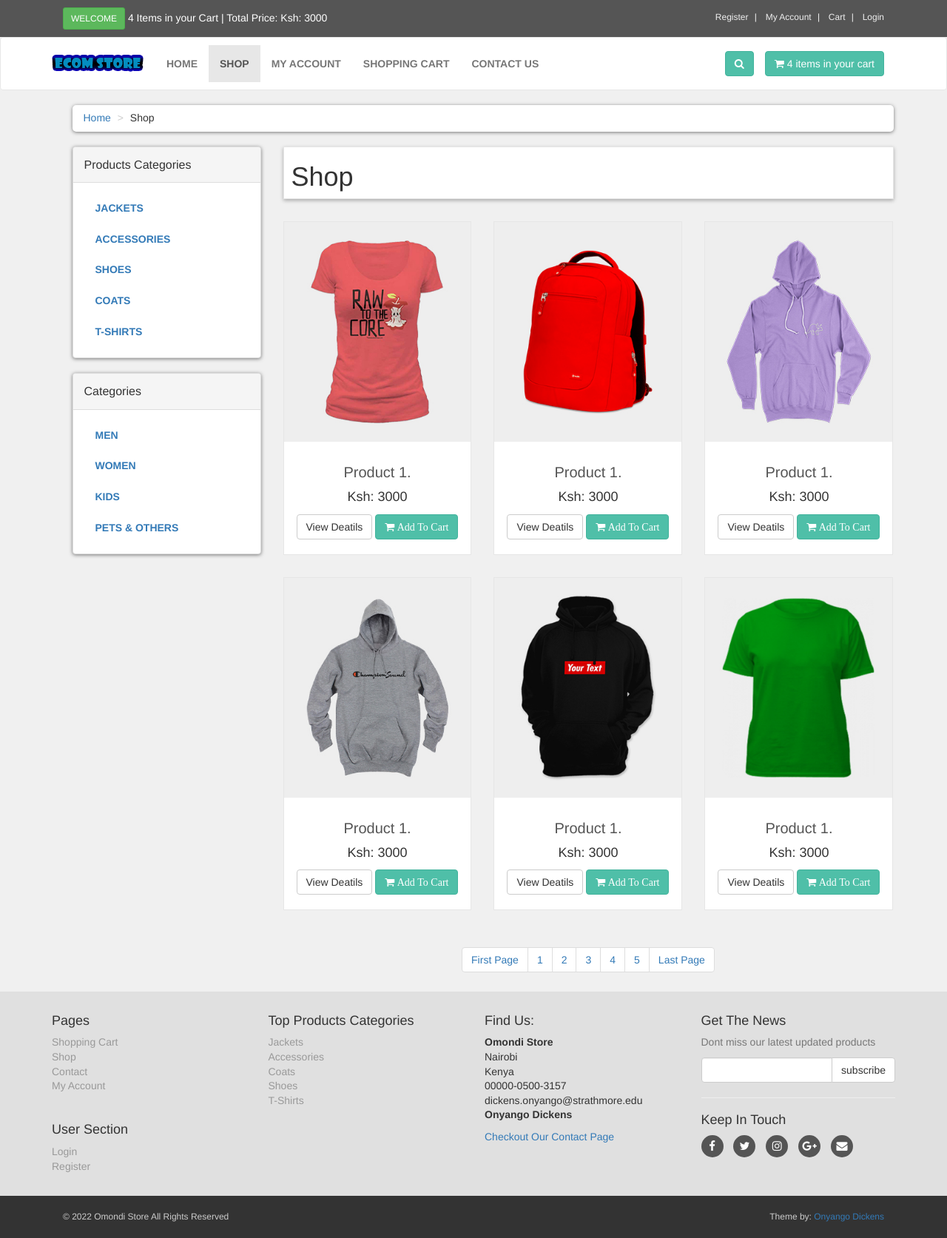
After one commit to d-kens/Ecommerce-Store, a PHP site: page /shop.php in a window 1280 px wide. The commit adds this page. Shown: the whole page at 74% size. Run offline with PHP 8.4, Linux system fonts and the light colour scheme.

Commit message:
Created Shop.php

```diff
--- /dev/null
+++ b/includes/sidebar.php
@@ -0,0 +1,40 @@
+
+<div class="panel panel-default sidebar-menu"><!--"panel panel-default sidebar-menu begin-->
+    <div class="panel-heading"><!--panel-heading begin-->
+        <h3 class="panel-title">Products Categories</h3>
+    </div><!--panel-heading end-->
+
+    <div class="panel-body"><!--panel-body begin-->
+        <ul class="nav nav-pills nav-stacked category-menu"><!--nav nav-pills nav-stacked category-menu begin-->
+
+            <li><a href="">Jackets</a></li>
+            <li><a href="">Accessories</a></li>
+            <li><a href="">Shoes</a></li>
+            <li><a href="">Coats</a></li>
+            <li><a href="">T-Shirts</a></li>
+
+        </ul><!--nav nav-pills nav-stacked category-menu end-->
+    </div><!--panel-body end-->
+
+
+</div><!--"panel panel-default sidebar-menu end-->
+
+
+<div class="panel panel-default sidebar-menu"><!--"panel panel-default sidebar-menu begin-->
+    <div class="panel-heading"><!--panel-heading begin-->
+        <h3 class="panel-title">Categories</h3>
+    </div><!--panel-heading end-->
+
+    <div class="panel-body"><!--panel-body begin-->
+        <ul class="nav nav-pills nav-stacked category-menu"><!--nav nav-pills nav-stacked category-menu begin-->
+
+            <li><a href="">Men</a></li>
+            <li><a href="">Women</a></li>
+            <li><a href="">Kids</a></li>
+            <li><a href="">Pets & Others</a></li>
+
+        </ul><!--nav nav-pills nav-stacked category-menu end-->
+    </div><!--panel-body end-->
+
+
+</div><!--"panel panel-default sidebar-menu end-->
--- /dev/null
+++ b/shop.php
@@ -0,0 +1,373 @@
+<!DOCTYPE html>
+<html lang="en">
+    <head>
+        <meta charset="UTF-8">
+        <meta http-equiv="X-UA-Compatible" content="IE=edge">
+        <meta name="viewport" content="width=device-width, initial-scale=1.0">
+
+        <link rel="stylesheet" href="styles/bootstrap-337.min.css">
+
+        <!--Font awesome-->
+        <link rel="stylesheet" href="font-awsome/css/font-awesome.min.css">
+        <!--Custom CSS file-->
+        <link rel="stylesheet" href="styles/style.css">
+
+        <title>Ecommerce Store</title>
+
+    </head>
+    <body>
+
+        <div id="top"> <!--Top Begin-->
+            <div class="container"><!--Container Begin-->
+
+                <div class="col-md-6 offer"><!--col-md-6 offer begin -->
+
+                    <a href="" class="btn btn-success btn-sm">Welcome</a>
+                    <a href="checkout.php">4 Items in your Cart | Total Price: Ksh: 3000</a>
+
+                </div><!--col-md-6 offer end-->
+
+                <div class="col-md-6"><!--col-md-6 begin-->
+
+                    <ul class="menu"><!--cmenu begin-->
+                        <li>
+                            <a href="customer_register.php">Register</a>
+                        </li>
+                        <li>
+                            <a href="checkout.php">My Account</a>
+                        </li>
+                        <li>
+                            <a href="cart.php">Cart</a>
+                        </li>
+                        <li>
+                            <a href="checkout.php">Login</a>
+                        </li>
+                    </ul><!--cmenu end-->
+
+                </div><!--col-md-6 end-->
+
+            </div><!--Container End-->
+        </div><!--Top end-->
+
+        <div id="navbar" class="navbar navbar-default"><!-- navbar navbar-default begin-->
+
+            <div class="container"><!--Container begin-->
+
+                <div class="navbar-header"><!--Navbar-header begin-->
+
+                    <a href="index.php" class="navbar-brand home"><!--Navbar-brand home begin-->
+
+                        <img src="images/ecom-store-logo.png" alt="Store-Logo" class="hidden-xs">
+                        <img src="images/ecom-store-logo-mobile.png" alt="Store-Logo" class="visible-xs">
+
+                    </a><!--Navbar-brand home ends-->
+                    <button class="navbar-toggle" data-toggle="collapse" data-target="#navigation">
+                        <span class="sr-only">Toggle Navigation</span>
+                        <i class="fa fa-align-justify"></i>
+                    </button>
+                    <button class="navbar-toggle" data-toggle="collapse" data-target="#navigation">
+                        <span class="sr-only">Toggle Search</span>
+                        <i class="fa fa-search"></i>
+                    </button>
+
+                </div><!--Nabar-header end-->
+
+                <div class="navbar-collapse collapse" id="navigation"><!--navbar-collapse collapse begin-->
+
+                    <div class="padding-nav"><!--padding-nav begin-->
+
+                        <ul class="nav navbar-nav left"><!--nav navbar-nav left begin-->
+
+                            <li>
+                                <a href="index.php">Home</a>
+                            </li>
+                            <li class="active">
+                                <a href="shop.php">Shop</a>
+                            </li>
+                            <li>
+                                <a href="checkout.php">My Account</a>
+                            </li>
+                            <li>
+                                <a href="cart.php">Shopping Cart</a>
+                            </li>
+                            <li>
+                                <a href="contact.php">Contact Us</a>
+                            </li>
+
+                        </ul><!--nav navbar-nav left end-->
+
+                    </div><!--padding-nav end-->
+
+                    <a href="cart.php" class="btn navbar-btn btn-primary right"><!--btn navbar-btn btn-primary right begin-->
+
+                        <i class="fa fa-shopping-cart"></i>
+                        <span>4 items in your cart</span>
+
+                    </a><!--btn navbar-btn btn-primary right end-->
+
+                    <div class="navbar-collapse collapse right"><!--navbar-collapse collapse right begin-->
+
+                        <button class="btn btn-primary navbar-btn" type="button" data-toggle="collapse" data-target="#search"><!--btn btn-primary navbar-btn begin-->
+
+                            <span class="sr-only">Toggle Search</span>
+                            <i class="fa fa-search"></i>
+
+                        </button><!--btn btn-primary navbar-btn end-->
+
+                    </div><!--navbar-collapse collapse right end-->
+
+                    <div class="collapse clearfix" id="search"><!--collapse clearfix begin-->
+
+                        <form action="result.php" method="get" class="navbar-form"><!--navbar-form begin-->
+
+                            <div class="input-group"><!--input-group begin-->
+
+                                <input type="text" class="form-control" name="user_querry" placeholder="search" required>
+
+                                <span class="input-group-btn"><!--input-group-btn begin-->
+                                    <button type="submit" name="search" value="search" class="btn btn-primary"><!--btn btn-primary begin-->
+
+                                        <i class="fa fa-search"></i>
+
+                                    </button><!--btn btn-primary end-->
+                                </span><!--input-group-btn end-->
+
+                            </div><!--input-group end-->
+
+                        </form><!--navbar-form end-->
+
+                    </div><!--collapse clearfix end-->
+
+                </div><!--navbar-collapse collapse end-->
+
+            </div><!--Container end-->
+
+        </div><!-- navbar navbar-default end-->
+
+        <div id="content"><!--content begin-->
+            <div class="container"><!--container begin-->
+                <div class="col-md-12"><!--col-md-12 begin-->
+
+                    <ul class="breadcrumb"><!--breadcrumb begin-->
+                        <li><a href="index.php">Home</a></li>
+                        <li>Shop</li>
+                    </ul><!--breadcrumb end-->
+
+                </div><!--col-md-12 end-->
+                <div class="col-md-3"><!--col-md-3 begin-->
+
+                    <!--side bar-->
+                    <?php
+
+                    include("includes/sidebar.php");
+
+                    ?>
+
+                </div><!--col-md-3 end-->
+
+                <div class="col-md-9"><!--col-md-9 begin-->
+                    <div class="box-shop"><!--box begin-->
+                        <h1>Shop</h1>
+                    </div><!--box end-->
+
+                    <div class="row"><!--row begin-->
+                        <div class="col-md-4 col-md-6 center-responsive"><!--col-md-4 col-md-6 center-responsive begin-->
+
+                            <div class="product"><!--product begin-->
+                                <a href="details.php">
+                                    <img class="img-responsive" src="admin_area/product_images/product-1.jpg" alt="Product 1">
+                                </a>
+
+                                <div class="text"><!--text begin-->
+
+                                    <h3>
+                                        <a href="details.php">Product 1.</a>
+                                    </h3>
+
+                                    <p class="price">Ksh: 3000</p>
+
+                                    <p class="button">
+                                        <a href="details.php" class="btn btn-default">View Deatils</a>
+                                        <a href="details.php" class="btn btn-primary">
+                                            <i class="fa fa-shopping-cart">
+                                                Add To Cart
+                                            </i>
+                                        </a>
+                                    </p>
+
+                                </div><!--text end-->
+                            </div><!--product end-->
+
+                        </div><!--col-md-4 col-md-6 center-responsive end-->
+                        <div class="col-md-4 col-md-6 center-responsive"><!--col-md-4 col-md-6 center-responsive begin-->
+
+                            <div class="product"><!--product begin-->
+                                <a href="details.php">
+                                    <img class="img-responsive" src="admin_area/product_images/product-2.jpg" alt="Product 1">
+                                </a>
+
+                                <div class="text"><!--text begin-->
+
+                                    <h3>
+                                        <a href="details.php">Product 1.</a>
+                                    </h3>
+
+                                    <p class="price">Ksh: 3000</p>
+
+                                    <p class="button">
+                                        <a href="details.php" class="btn btn-default">View Deatils</a>
+                                        <a href="details.php" class="btn btn-primary">
+                                            <i class="fa fa-shopping-cart">
+                                                Add To Cart
+                                            </i>
+                                        </a>
+                                    </p>
+
+                                </div><!--text end-->
+                            </div><!--product end-->
+
+                        </div><!--col-md-4 col-md-6 center-responsive end-->
+                        <div class="col-md-4 col-md-6 center-responsive"><!--col-md-4 col-md-6 center-responsive begin-->
+
+                            <div class="product"><!--product begin-->
+                                <a href="details.php">
+                                    <img class="img-responsive" src="admin_area/product_images/product-3.jpg" alt="Product 1">
+                                </a>
+
+                                <div class="text"><!--text begin-->
+
+                                    <h3>
+                                        <a href="details.php">Product 1.</a>
+                                    </h3>
+
+                                    <p class="price">Ksh: 3000</p>
+
+                                    <p class="button">
+                                        <a href="details.php" class="btn btn-default">View Deatils</a>
+                                        <a href="details.php" class="btn btn-primary">
+                                            <i class="fa fa-shopping-cart">
+                                                Add To Cart
+                                            </i>
+                                        </a>
+                                    </p>
+
+                                </div><!--text end-->
+                            </div><!--product end-->
+
+                        </div><!--col-md-4 col-md-6 center-responsive end-->
+                        <div class="col-md-4 col-md-6 center-responsive"><!--col-md-4 col-md-6 center-responsive begin-->
+
+                            <div class="product"><!--product begin-->
+                                <a href="details.php">
+                                    <img class="img-responsive" src="admin_area/product_images/product-4.jpg" alt="Product 1">
+                                </a>
+
+                                <div class="text"><!--text begin-->
+
+                                    <h3>
+                                        <a href="details.php">Product 1.</a>
+                                    </h3>
+
+                                    <p class="price">Ksh: 3000</p>
+
+                                    <p class="button">
+                                        <a href="details.php" class="btn btn-default">View Deatils</a>
+                                        <a href="details.php" class="btn btn-primary">
+                                            <i class="fa fa-shopping-cart">
+                                                Add To Cart
+                                            </i>
+                                        </a>
+                                    </p>
+
+                                </div><!--text end-->
+                            </div><!--product end-->
+
+                        </div><!--col-md-4 col-md-6 center-responsive end-->
+                        <div class="col-md-4 col-md-6 center-responsive"><!--col-md-4 col-md-6 center-responsive begin-->
+
+                            <div class="product"><!--product begin-->
+                                <a href="details.php">
+                                    <img class="img-responsive" src="admin_area/product_images/product-5.jpg" alt="Product 1">
+                                </a>
+
+                                <div class="text"><!--text begin-->
+
+                                    <h3>
+                                        <a href="details.php">Product 1.</a>
+                                    </h3>
+
+                                    <p class="price">Ksh: 3000</p>
+
+                                    <p class="button">
+                                        <a href="details.php" class="btn btn-default">View Deatils</a>
+                                        <a href="details.php" class="btn btn-primary">
+                                            <i class="fa fa-shopping-cart">
+                                                Add To Cart
+                                            </i>
+                                        </a>
+                                    </p>
+
+                                </div><!--text end-->
+                            </div><!--product end-->
+
+                        </div><!--col-md-4 col-md-6 center-responsive end-->
+                        <div class="col-md-4 col-md-6 center-responsive"><!--col-md-4 col-md-6 center-responsive begin-->
+
+                            <div class="product"><!--product begin-->
+                                <a href="details.php">
+                                    <img class="img-responsive" src="admin_area/product_images/product-6.jpg" alt="Product 1">
+                                </a>
+
+                                <div class="text"><!--text begin-->
+
+                                    <h3>
+                                        <a href="details.php">Product 1.</a>
+                                    </h3>
+
+                                    <p class="price">Ksh: 3000</p>
+
+                                    <p class="button">
+                                        <a href="details.php" class="btn btn-default">View Deatils</a>
+                                        <a href="details.php" class="btn btn-primary">
+                                            <i class="fa fa-shopping-cart">
+                                                Add To Cart
+                                            </i>
+                                        </a>
+                                    </p>
+
+                                </div><!--text end-->
+                            </div><!--product end-->
+
+                        </div><!--col-md-4 col-md-6 center-responsive end-->
+                    </div><!--row end-->
+
+                    <center>
+                        <ul class="pagination">
+                            <li><a href="#">First Page</a></li>
+                            <li><a href="#">1</a></li>
+                            <li><a href="#">2</a></li>
+                            <li><a href="#">3</a></li>
+                            <li><a href="#">4</a></li>
+                            <li><a href="#">5</a></li>
+                            <li><a href="#">Last Page</a></li>
+                        </ul>
+                    </center>
+
+                </div><!--col-md-9 end-->
+
+            </div><!--container end-->
+        </div><!--content end-->
+
+
+
+        <!--Footer-->
+        <?php
+
+        include("includes/footer.php");
+
+        ?>
+
+        <script src="js/jquery-331.min.js"></script>
+        <script src="js/bootstrap-337.min.js"></script>
+    </body>
+</html>
--- a/styles/style.css
+++ b/styles/style.css
@@ -211,6 +211,44 @@ body{
 #content .product .text h3 a{
     color: rgb(85,85,85);
 }
+/* Products Categories & Categories Styles */
+.box-shop{
+    background: #ffffff;
+    margin: 0 0 30px;
+    border: solid 1px #e6e6e6;
+    box-sizing: border-box;
+    padding-left: 10px;
+    box-shadow: 0px 2px 5px rgba(0,0,0, .3);
+}
+#content .panel.sidebar-menu{
+    box-sizing: border-box;
+    box-shadow: 0px 1px 5px rgba(0,0,0, .5);
+}
+#content .panel.sidebar-menu ul.nav .category-menu{
+    margin-bottom: 20px;
+}
+#content .panel.sidebar-menu ul.nav.category-menu li a{
+    text-transform: uppercase;
+    font-weight: 600;
+}
+#content .panel.sidebar-menu h3{
+    padding: 5px 0px;
+    margin: 0px;
+}
+/* Shop products styles */
+@media(max-width: 768px){
+    .center-responsive{
+        width: 70%;
+        margin: 0px auto;
+    }
+}
+@media(max-width: 550px){
+    .center-responsive{
+        width: 95%;
+        margin: 0px auto;
+    }
+}
+
 
 /* Footer Style */
 #footer{
@@ -260,3 +298,22 @@ body{
 #copyright p{
     margin: 0px;
 }
+
+/** breadcrumb **/
+.breadcrumb{
+    padding: 8px 15px;
+    margin-bottom: 20px;
+    background: #ffffff;
+    border-radius: 5px;
+    box-shadow: 0px 1px 5px rgba(0,0,0, .5);
+}
+.breadcrumb > li + li:before{
+    content: ">\00a0";
+    color: #cccccc;
+}
+@media(max-width:991px){
+    .breadcrumb{
+        padding: 8px 0px;
+        text-align: center;
+    }
+}
```
